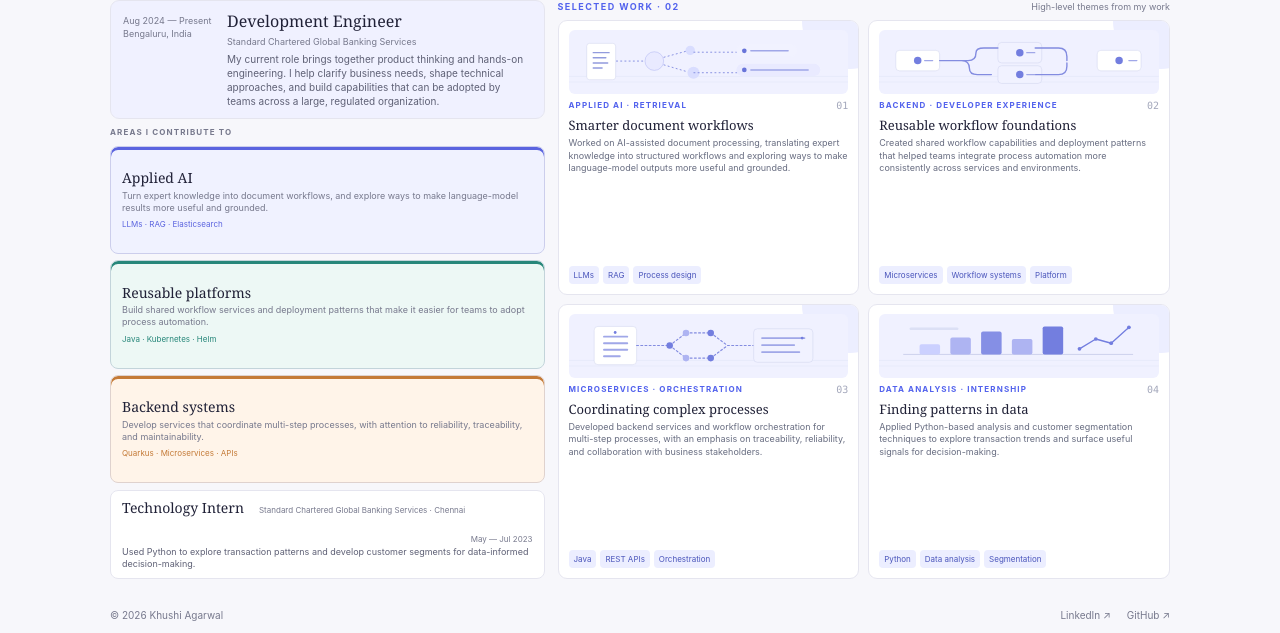
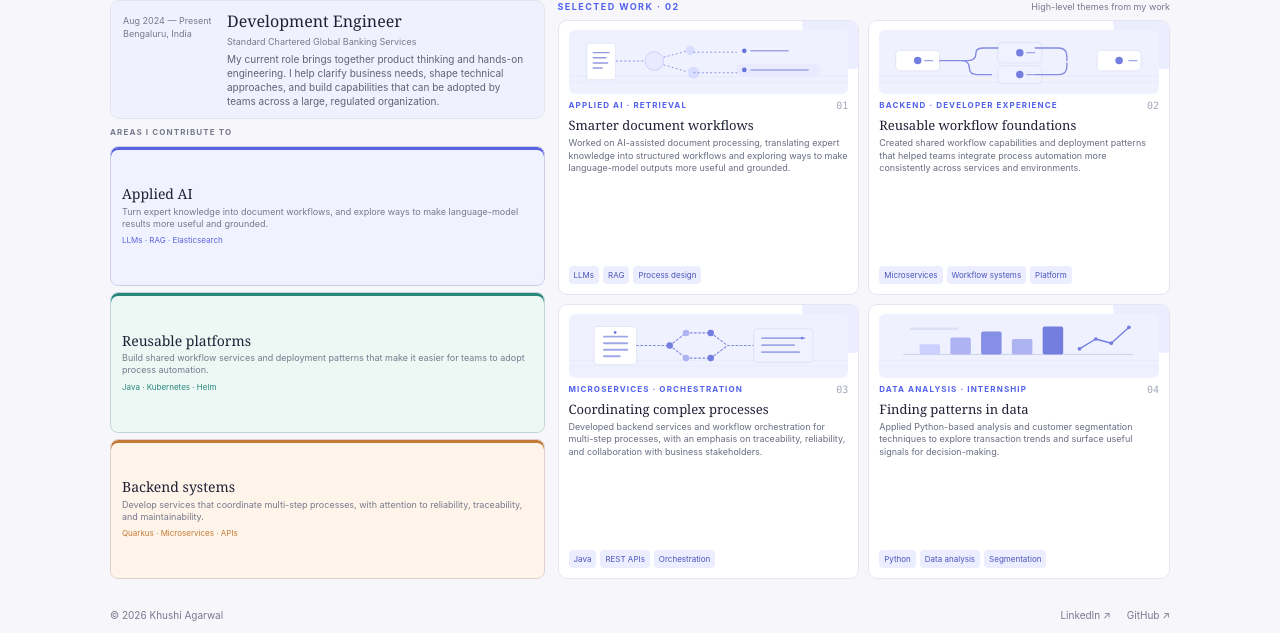
Before and after one commit to Khushi771/khushi-agarwal-portfolio, a plain HTML site: page index.html in a window 1280 px wide. Both pictures are taken after a click on the tab "Experience". Shown: the part 167-800 px from the top of the page. Drawn offline with Linux system fonts and the light colour scheme.

Commit message:
Remove technology intern card

```diff
--- a/index.html
+++ b/index.html
@@ -230,7 +230,7 @@
     .experience-panel .section-kicker { margin-bottom: 5px; font-size: 9px; }
     .experience-panel h2 { font-size: clamp(28px, 3.2vw, 36px); }
     .combined-layout { min-height: 0; display: grid; grid-template-columns: minmax(0, .83fr) minmax(0, 1.17fr); gap: 13px; }
-    .career-column { min-width: 0; min-height: 0; display: grid; grid-template-rows: auto auto minmax(0, 1fr) auto; gap: 7px; }
+    .career-column { min-width: 0; min-height: 0; display: grid; grid-template-rows: auto auto minmax(0, 1fr); gap: 7px; }
     .role-overview { grid-template-columns: 94px minmax(0, 1fr); align-items: start; gap: 10px; padding: 10px 12px; }
     .role-overview .period { font-size: 9px; }
     .role-overview h3 { font-size: 16px; }
@@ -340,14 +340,13 @@
         </div>
         <div class="combined-layout" data-mobile-view="career">
           <div class="career-column">
-<article class="role-overview"><div class="period">Aug 2024 — Present<br>Bengaluru, India</div><div><h3>Development Engineer</h3><p class="place">Standard Chartered Global Banking Services</p><p class="body-copy">My current role brings together product thinking and hands-on engineering. I help clarify business needs, shape technical approaches, and build capabilities that can be adopted by teams across a large, regulated organization.</p></div></article>
+            <article class="role-overview"><div class="period">Aug 2024 — Present<br>Bengaluru, India</div><div><h3>Development Engineer</h3><p class="place">Standard Chartered Global Banking Services</p><p class="body-copy">My current role brings together product thinking and hands-on engineering. I help clarify business needs, shape technical approaches, and build capabilities that can be adopted by teams across a large, regulated organization.</p></div></article>
         <div class="focus-heading">Areas I contribute to</div>
         <div class="focus-grid">
           <article class="focus-card"><h3>Applied AI</h3><p>Turn expert knowledge into document workflows, and explore ways to make language-model results more useful and grounded.</p><div class="focus-tags">LLMs · RAG · Elasticsearch</div></article>
           <article class="focus-card"><h3>Reusable platforms</h3><p>Build shared workflow services and deployment patterns that make it easier for teams to adopt process automation.</p><div class="focus-tags">Java · Kubernetes · Helm</div></article>
           <article class="focus-card"><h3>Backend systems</h3><p>Develop services that coordinate multi-step processes, with attention to reliability, traceability, and maintainability.</p><div class="focus-tags">Quarkus · Microservices · APIs</div></article>
         </div>
-        <article class="internship"><div class="internship-line"><h3>Technology Intern</h3><span class="place">Standard Chartered Global Banking Services · Chennai</span><span class="period">May — Jul 2023</span></div><p class="body-copy">Used Python to explore transaction patterns and develop customer segments for data-informed decision-making.</p></article>
           </div>
           <div class="work-column">
             <div class="work-column-head"><span class="section-kicker">Selected work · 02</span><span class="work-column-note">High-level themes from my work</span></div>
```
